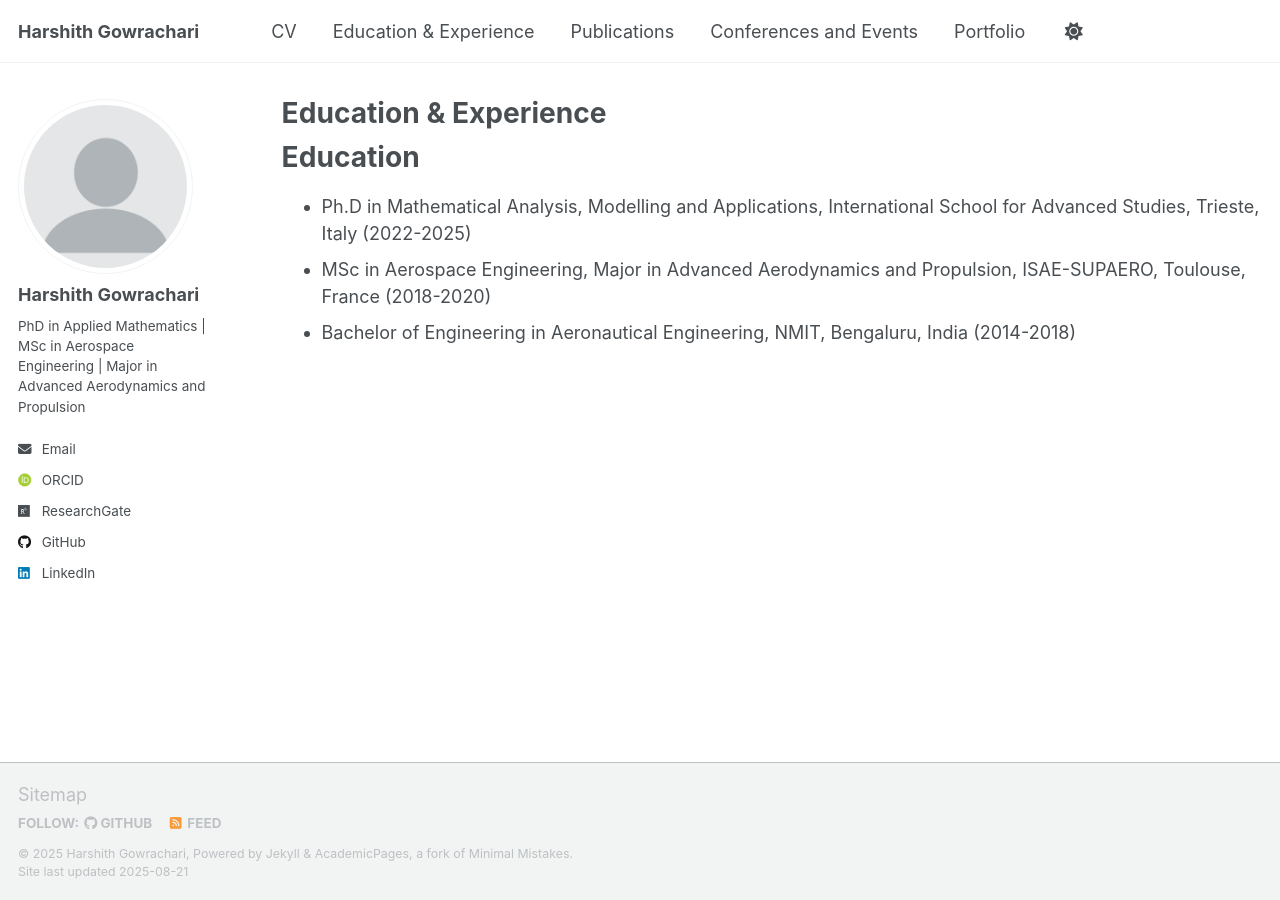
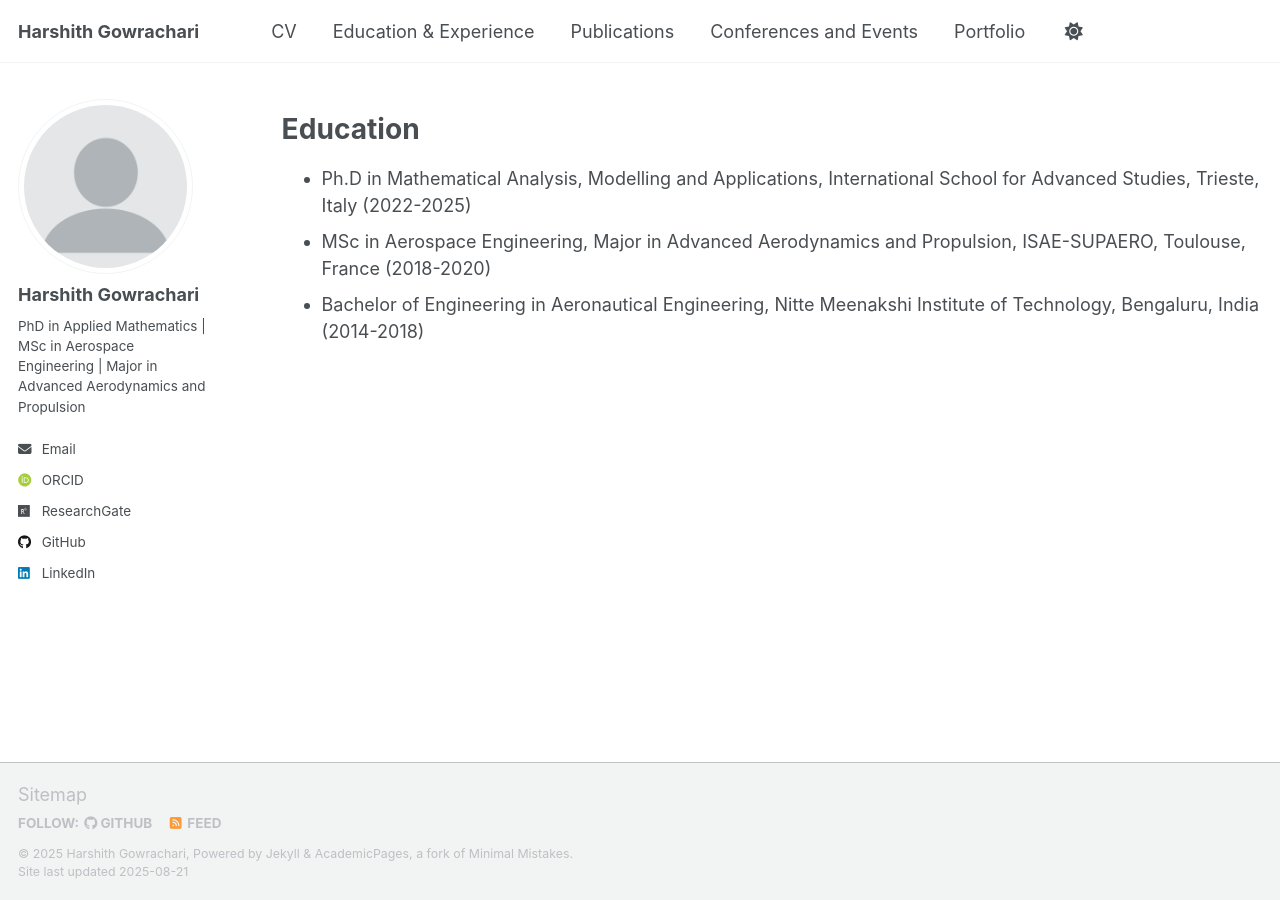
Before and after one commit to harshith-gowrachari/harshith-gowrachari.github.io, a Jekyll site: the page built from _pages/educationexperience.md, in a window 1280 px wide. Built offline with Jekyll 4.4.1, drawn with Linux system fonts in a browser that asks for light colours; some web fonts are replaced; a script that is not in the unit is left out.

Commit message:
Update educationexperience.md

```diff
--- a/_pages/educationexperience.md
+++ b/_pages/educationexperience.md
@@ -1,6 +1,6 @@
 ---
 layout: archive
-title: "Education & Experience"
+title: ""
 permalink: /educationexperience/
 author_profile: true
 redirect_from:
@@ -13,4 +13,4 @@ Education
 ======
 * Ph.D in Mathematical Analysis, Modelling and Applications, International School for Advanced Studies, Trieste, Italy (2022-2025)
 * MSc in Aerospace Engineering, Major in Advanced Aerodynamics and Propulsion, ISAE-SUPAERO, Toulouse, France (2018-2020)
-* Bachelor of Engineering in Aeronautical Engineering, NMIT, Bengaluru, India (2014-2018)
+* Bachelor of Engineering in Aeronautical Engineering, Nitte Meenakshi Institute of Technology, Bengaluru, India (2014-2018)
```
